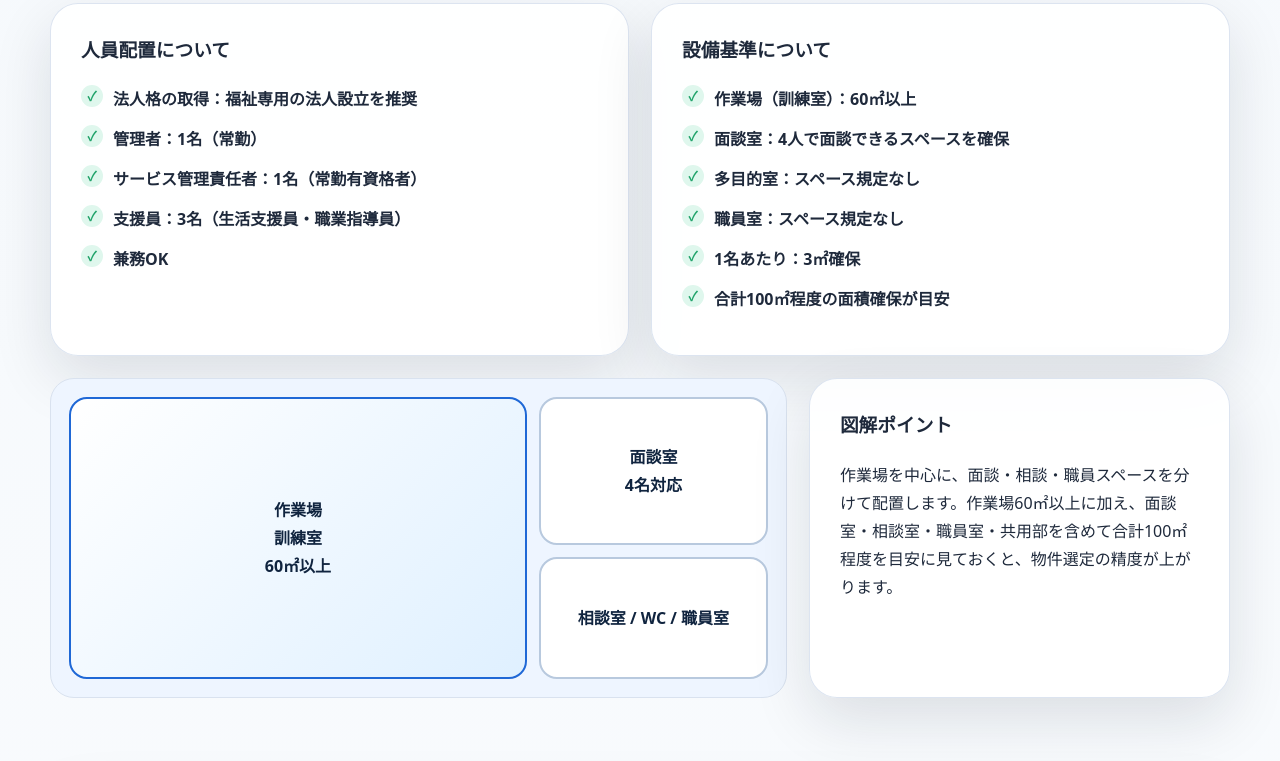
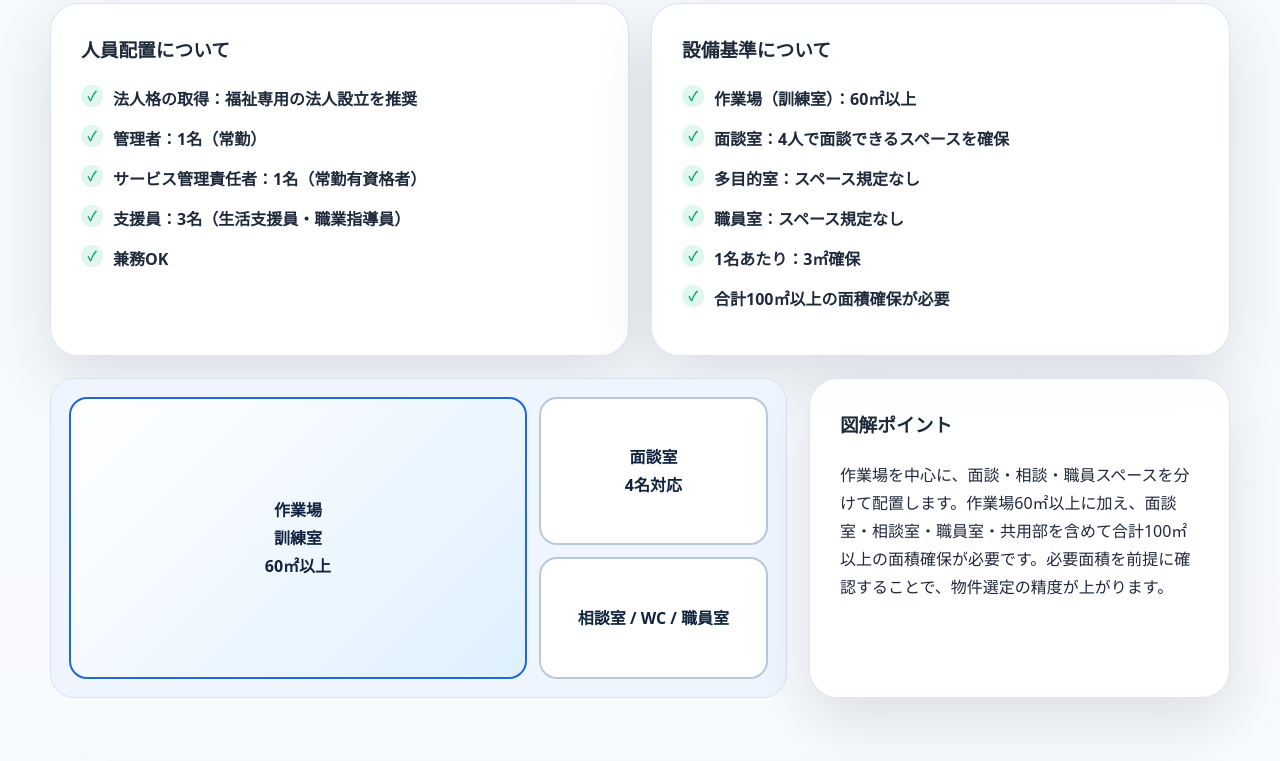
Before and after one commit to rinden-lgtm/find-crew-b-type-fc-proposal, a plain HTML site: page index.html in a window 1280 px wide. Shown: the part 4459-5220 px from the top of the page. Drawn offline with Linux system fonts and the light colour scheme.

Commit message:
Clarify equipment area minimum
Co-authored-by: Cursor <cursoragent@cursor.com>

```diff
--- a/index.html
+++ b/index.html
@@ -1086,7 +1086,7 @@
             <li>多目的室：スペース規定なし</li>
             <li>職員室：スペース規定なし</li>
             <li>1名あたり：3㎡確保</li>
-            <li>合計100㎡程度の面積確保が目安</li>
+            <li>合計100㎡以上の面積確保が必要</li>
           </ul>
         </article>
       </div>
@@ -1098,7 +1098,7 @@
         </div>
         <div class="card requirement-card">
           <h3>図解ポイント</h3>
-          <p>作業場を中心に、面談・相談・職員スペースを分けて配置します。作業場60㎡以上に加え、面談室・相談室・職員室・共用部を含めて合計100㎡程度を目安に見ておくと、物件選定の精度が上がります。</p>
+          <p>作業場を中心に、面談・相談・職員スペースを分けて配置します。作業場60㎡以上に加え、面談室・相談室・職員室・共用部を含めて合計100㎡以上の面積確保が必要です。必要面積を前提に確認することで、物件選定の精度が上がります。</p>
         </div>
       </div>
     </section>
```
